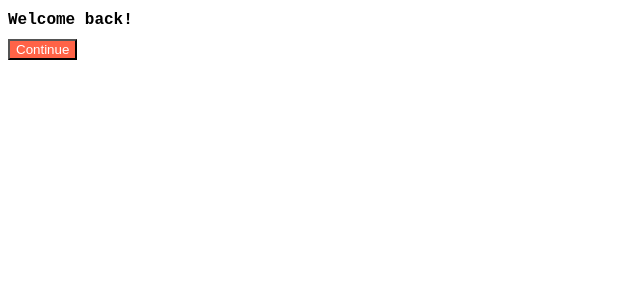
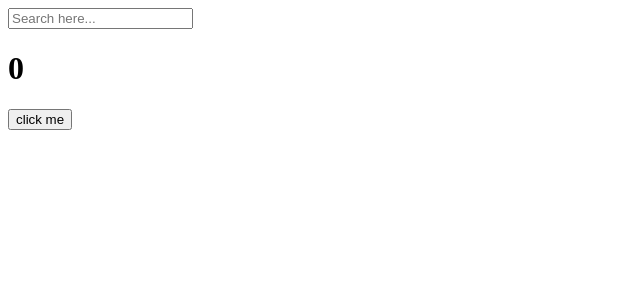
Before and after one commit to nhj7911/ReactJS_MovieWeb, a React (Create React App) app: page / in a window 1280 px wide. Shown: the top 300 px of the page, without its empty margins (0-640 px from the left). Built offline with nearby package versions, Linux system fonts and the light colour scheme.

Commit message:
ch6 useEffect

```diff
--- a/src/App.js
+++ b/src/App.js
@@ -1,11 +1,32 @@
-import Button from "./Button";
-import styles from "./App.module.css";
+import { useEffect, useState } from "react";
 
 function App() {
+  const [counter, setValue] = useState(0);
+  const [keyword, setKeyword] = useState("");
+  const onClick = () => setValue((prev) => prev + 1);
+  const onChange = (event) => setKeyword(event.target.value);
+  useEffect(() => {
+    console.log("I run only once."); // 시작할 때 한번만 실행
+  }, []);
+  useEffect(() => {
+    console.log("I run when 'keyword' changes."); // 시작할 때 + keyword 변화시 실행
+  }, [keyword]);
+  useEffect(() => {
+    console.log("I run when 'counter' changes."); // 시작할 때 + counter 변화시 실행
+  }, [counter]);
+  useEffect(() => {
+    console.log("I run when 'keyword & counter' changes."); // 시작할때 + keyword, counter 둘 중 변화시 실행
+  }, [keyword, counter]);
   return (
     <div>
-      <h1 className={styles.title}>Welcome back!</h1>
-      <Button text={"Continue"} />
+      <input
+        value={keyword}
+        onChange={onChange}
+        type="text"
+        placeholder="Search here..."
+      ></input>
+      <h1>{counter}</h1>
+      <button onClick={onClick}>click me</button>
     </div>
   );
 }
```
